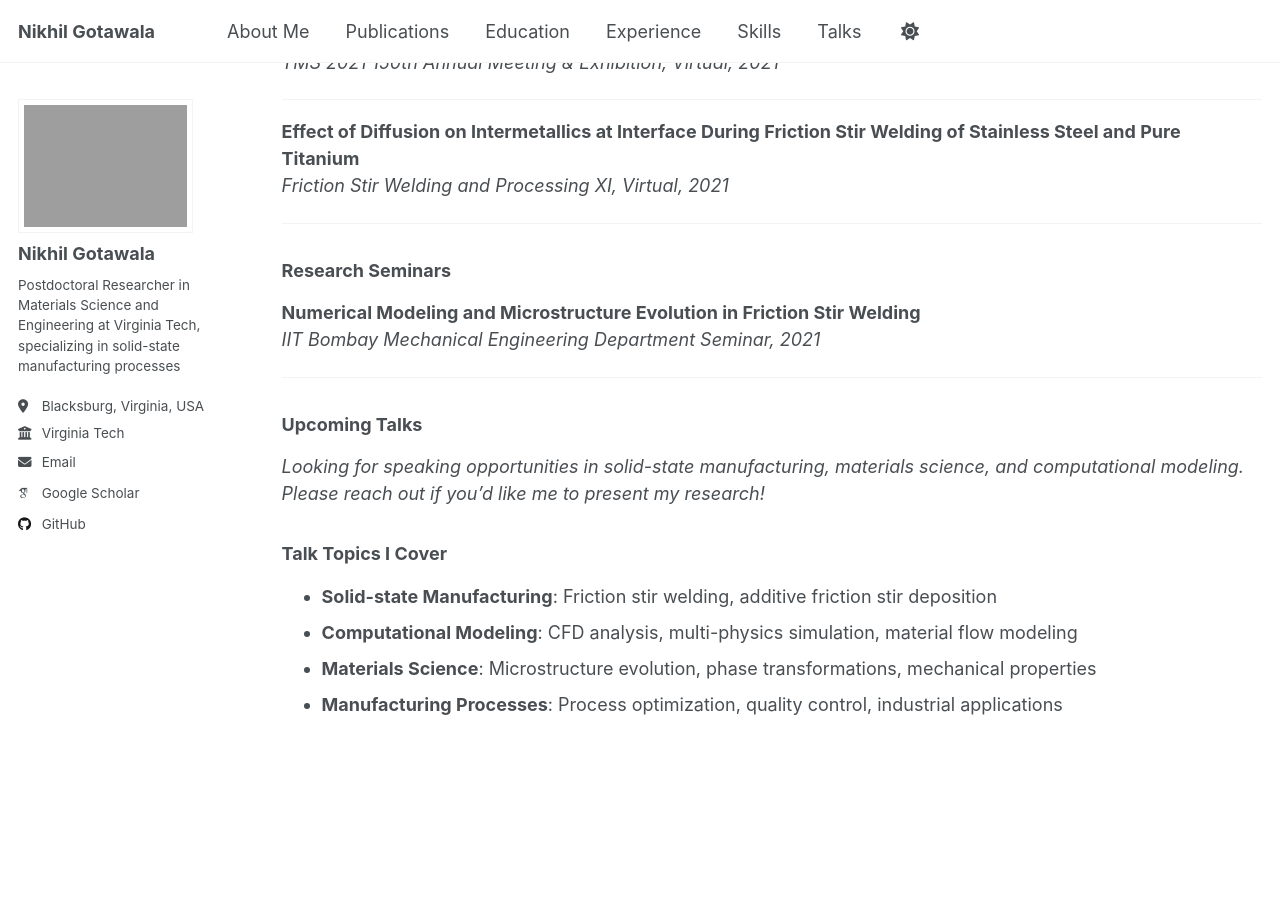
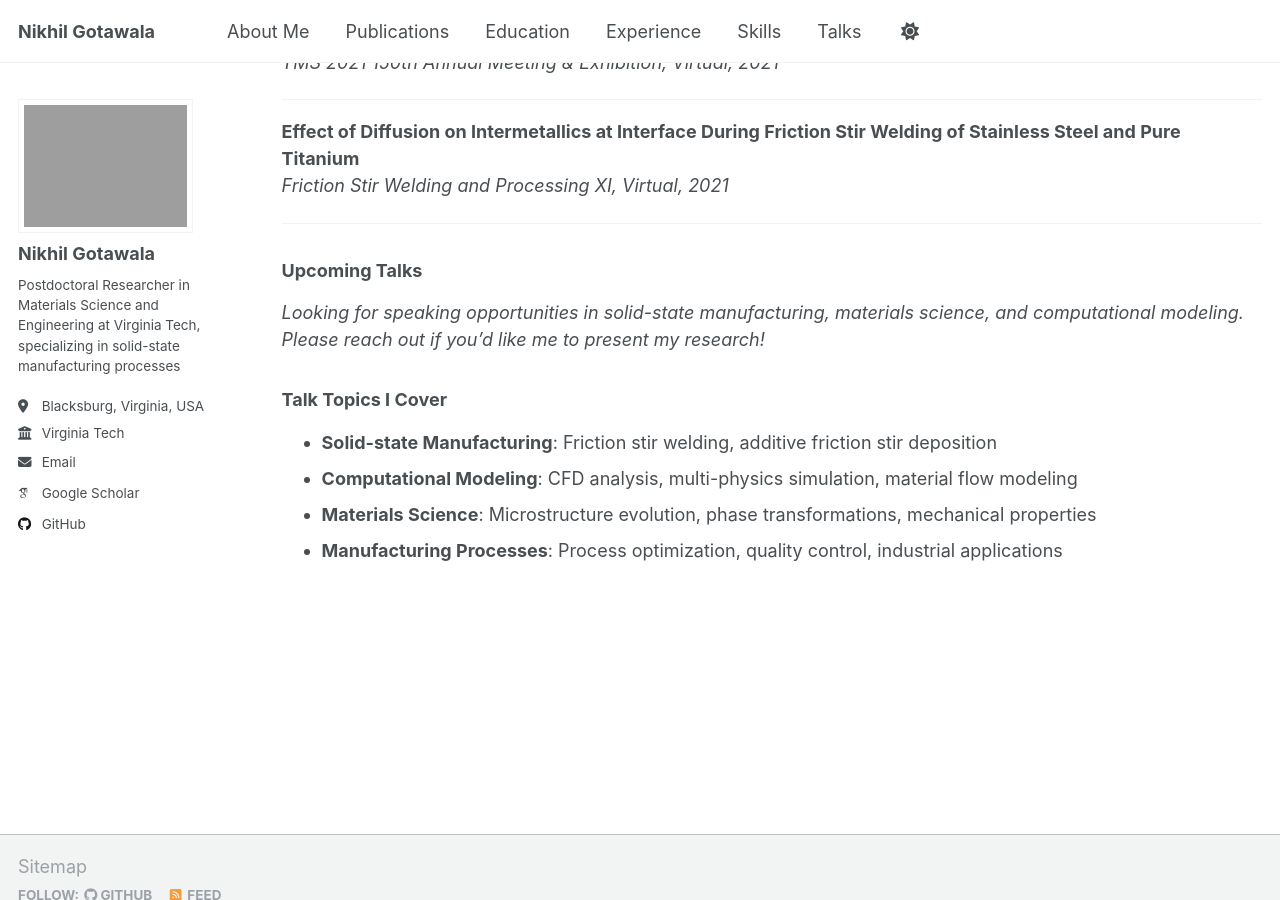
Before and after one commit to nikhilgotawala/nikhilgotawala.github.io, a Jekyll site: the page built from _pages/talks.md, in a window 1280 px wide and 900 px high, scrolled down 520 px. Built offline with Jekyll 4.4.1, drawn with Linux system fonts in a browser that asks for light colours; some web fonts are replaced.

Commit message:
Update talks.md

```diff
--- a/_pages/talks.md
+++ b/_pages/talks.md
@@ -33,13 +33,6 @@ author_profile: true
 
 ---
 
-### Research Seminars
-
-**Numerical Modeling and Microstructure Evolution in Friction Stir Welding**
-*IIT Bombay Mechanical Engineering Department Seminar, 2021*
-
----
-
 ### Upcoming Talks
 
 *Looking for speaking opportunities in solid-state manufacturing, materials science, and computational modeling. Please reach out if you'd like me to present my research!*
```
